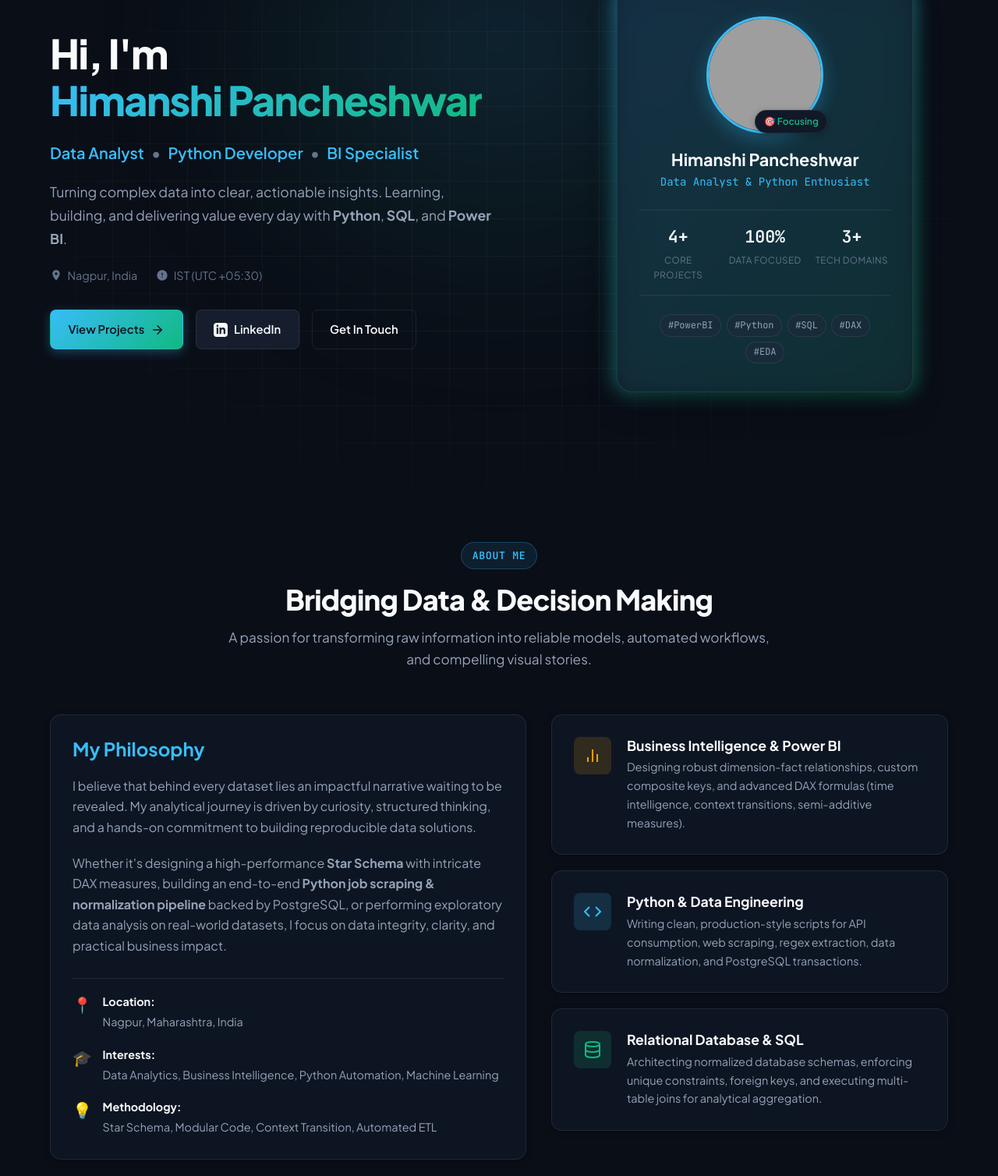
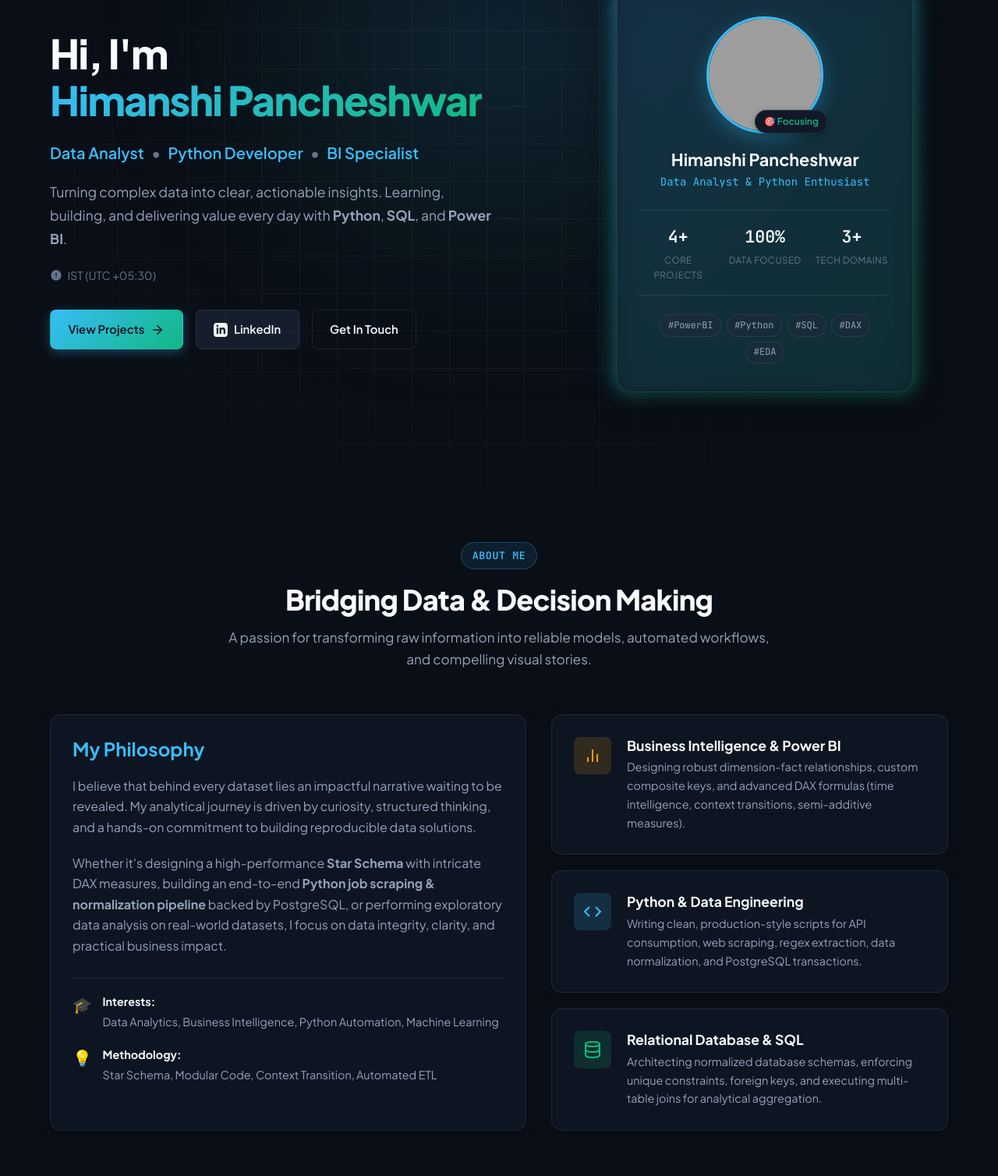
Before and after one commit to HimanshiPancheshwar/portfolio, a plain HTML site: page index.html in a window 1280 px wide. Shown: the part 152-1660 px from the top of the page at 78% size. Drawn offline with Linux system fonts and the light colour scheme; grey boxes are pictures that could not be loaded.

Commit message:
update: remove location details from portfolio and docs

```diff
--- a/index.html
+++ b/index.html
@@ -4,8 +4,8 @@
   <meta charset="UTF-8">
   <meta name="viewport" content="width=device-width, initial-scale=1.0">
   <title>Himanshi Pancheshwar | Data Analyst & Python Developer</title>
-  <meta name="description" content="Portfolio of Himanshi Pancheshwar - Data Analyst & Python Developer based in Nagpur, India. Specializing in Power BI, SQL, Python automation, and data insights.">
-  <meta name="keywords" content="Himanshi Pancheshwar, Data Analyst, Python Developer, Power BI, DAX, SQL, PostgreSQL, Portfolio, Nagpur">
+  <meta name="description" content="Portfolio of Himanshi Pancheshwar - Data Analyst & Python Developer. Specializing in Power BI, SQL, Python automation, and data insights.">
+  <meta name="keywords" content="Himanshi Pancheshwar, Data Analyst, Python Developer, Power BI, DAX, SQL, PostgreSQL, Portfolio">
   <meta name="author" content="Himanshi Pancheshwar">
 
   <!-- Open Graph / Meta -->
@@ -121,12 +121,6 @@
           <div class="hero-meta">
             <div class="meta-item">
               <svg viewBox="0 0 24 24" width="16" height="16" fill="currentColor">
-                <path d="M12 2C8.13 2 5 5.13 5 9c0 5.25 7 13 7 13s7-7.75 7-13c0-3.87-3.13-7-7-7zm0 9.5a2.5 2.5 0 0 1 0-5 2.5 2.5 0 0 1 0 5z"/>
-              </svg>
-              <span>Nagpur, India</span>
-            </div>
-            <div class="meta-item">
-              <svg viewBox="0 0 24 24" width="16" height="16" fill="currentColor">
                 <path d="M12 2a10 10 0 1 0 10 10A10 10 0 0 0 12 2zm1 14.5h-2v-2h2zm0-4h-2V7h2z"/>
               </svg>
               <span>IST (UTC +05:30)</span>
@@ -225,13 +219,6 @@
             </p>
 
             <div class="about-details-list">
-              <div class="detail-item">
-                <span class="detail-icon">📍</span>
-                <div>
-                  <strong>Location:</strong>
-                  <p>Nagpur, Maharashtra, India</p>
-                </div>
-              </div>
               <div class="detail-item">
                 <span class="detail-icon">🎓</span>
                 <div>
@@ -628,13 +615,6 @@
                 </div>
               </div>
 
-              <div class="contact-method-card">
-                <span class="method-icon">📍</span>
-                <div>
-                  <strong>Location</strong>
-                  <span class="method-link text-dim">Nagpur, Maharashtra, India</span>
-                </div>
-              </div>
             </div>
 
             <!-- Quick Copy Info Row -->
```
Also changed, not shown: 1 other file.
